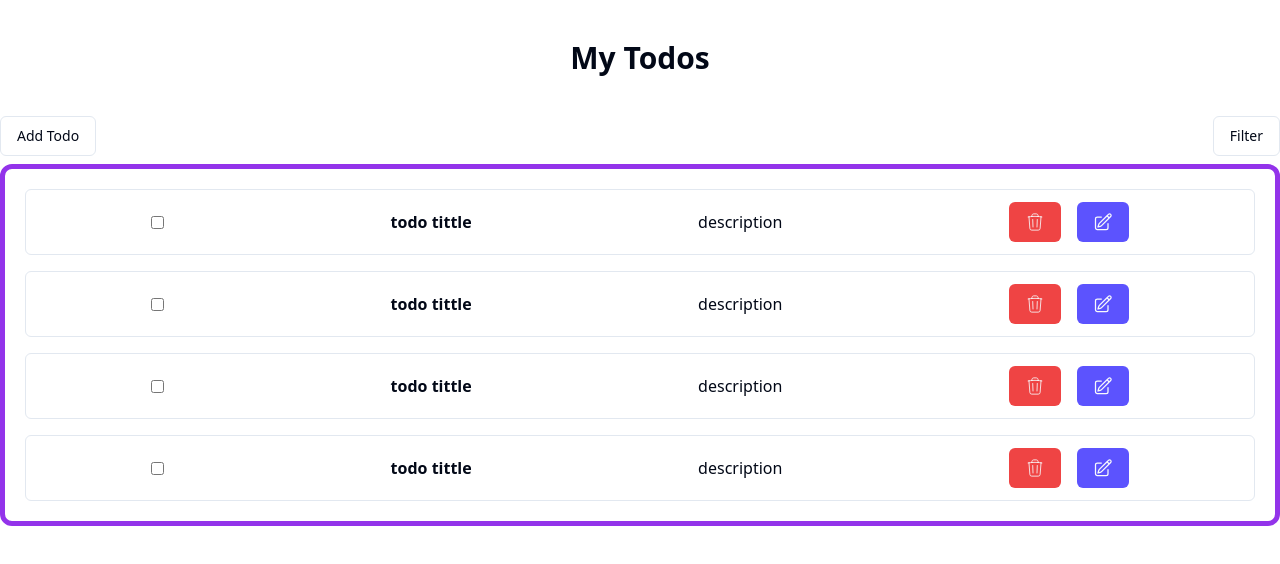
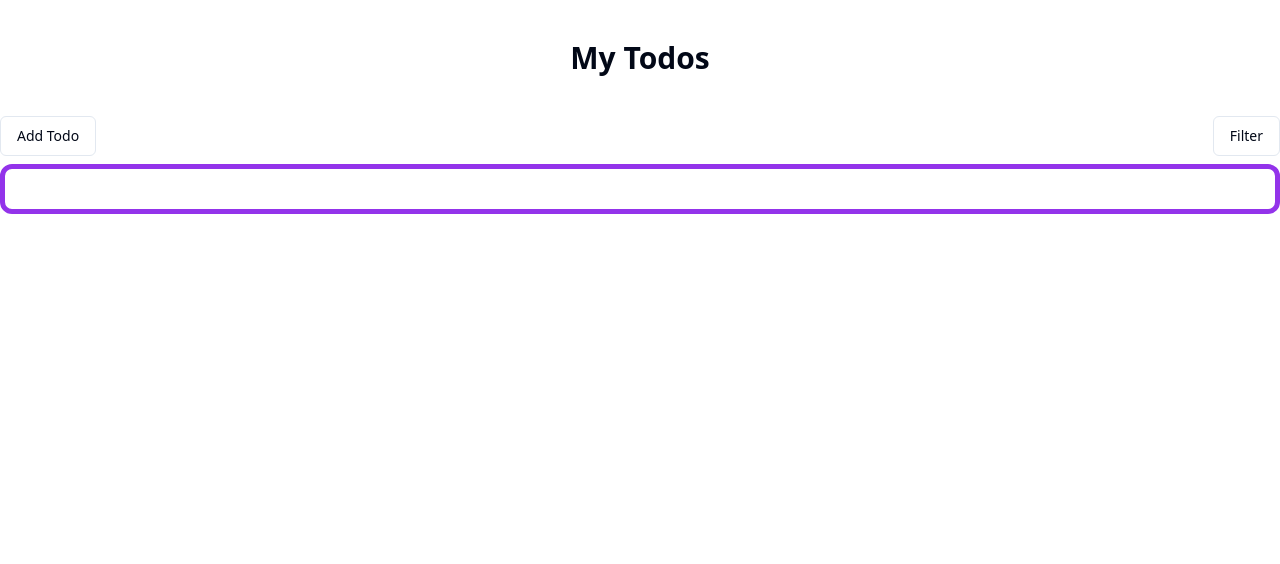
Before and after one commit to oliullah05/ToDoApp-Redux-TypeScript, a React (Vite) app: page / in a window 1280 px wide. Shown: the top 564 px of the page. Built offline with nearby package versions, Linux system fonts and the light colour scheme.

Commit message:
todo delete done

```diff
--- a/src/components/todo/AddTodoModal.tsx
+++ b/src/components/todo/AddTodoModal.tsx
@@ -17,14 +17,14 @@ import { useState } from "react";
 
 
 const AddTodoModal = () => {
-    const [task,setTask]=useState('')
-    const [description,setDescription]=useState('')
+  const [task, setTask] = useState('')
+  const [description, setDescription] = useState('')
 
   const dispatch = useAppDispatch()
 
-   const onSubmit = ()=>{
-    // console.log({task,description});
-    dispatch(addTodo({tittle:task,description:description}))
+  const onSubmit = () => {
+    const randomString = Math.random().toString(36).substring(2, 10)
+    dispatch(addTodo({ id: randomString, tittle: task, description: description }))
   }
   return (
 
@@ -44,13 +44,13 @@ const dispatch = useAppDispatch()
             <Label htmlFor="task" className="text-right">
               Task
             </Label>
-              <Input onBlur={(e)=>setTask(e.target.value)} id="task" placeholder="Pedro Duarte" className="col-span-3" />
+            <Input onBlur={(e) => setTask(e.target.value)} id="task" placeholder="Pedro Duarte" className="col-span-3" />
           </div>
           <div className="grid grid-cols-4 items-center gap-4">
             <Label htmlFor="description" className="text-right">
               Description
             </Label>
-              <Input onBlur={(e)=>setDescription(e.target.value)} id="description" placeholder="@peduarte" className="col-span-3" />
+            <Input onBlur={(e) => setDescription(e.target.value)} id="description" placeholder="@peduarte" className="col-span-3" />
           </div>
         </div>
         <DialogFooter>
--- a/src/components/todo/TodoCard.tsx
+++ b/src/components/todo/TodoCard.tsx
@@ -1,19 +1,26 @@
+import { useAppDispatch } from "@/redux/hook";
 import { Button } from "../ui/button";
-
-const TodoCard = () => {
+import { deleteTodo } from "@/redux/features/todoSlice";
+type TTodoCardProps ={
+    id:string,
+    tittle:string,
+    description:string
+}
+const TodoCard = ({id,tittle,description}:TTodoCardProps) => {
+    const dispatch = useAppDispatch()
     return (
         <div className="bg-white border rounded-md flex justify-around items-center p-3">
             <input type="checkbox" name="" id="" />
-            <p className="font-semibold">todo tittle</p>
-            <p>description</p>
+            <p className="font-semibold">{tittle}</p>
+            <p>{description}</p>
             <div className="space-x-4">
-                <Button className="bg-red-500">
+                <Button onClick={()=>dispatch(deleteTodo(id))} className="bg-red-500">
                     <svg  xmlns="http://www.w3.org/2000/svg" fill="none" viewBox="0 0 24 24" strokeWidth={1} stroke="currentColor" className="size-5">
                         <path strokeLinecap="round" strokeLinejoin="round" d="m14.74 9-.346 9m-4.788 0L9.26 9m9.968-3.21c.342.052.682.107 1.022.166m-1.022-.165L18.16 19.673a2.25 2.25 0 0 1-2.244 2.077H8.084a2.25 2.25 0 0 1-2.244-2.077L4.772 5.79m14.456 0a48.108 48.108 0 0 0-3.478-.397m-12 .562c.34-.059.68-.114 1.022-.165m0 0a48.11 48.11 0 0 1 3.478-.397m7.5 0v-.916c0-1.18-.91-2.164-2.09-2.201a51.964 51.964 0 0 0-3.32 0c-1.18.037-2.09 1.022-2.09 2.201v.916m7.5 0a48.667 48.667 0 0 0-7.5 0" />
                     </svg>
                 </Button>
-                <Button className="bg-[#5C53FE]"><svg xmlns="http://www.w3.org/2000/svg" fill="none" viewBox="0 0 24 24" stroke-width="1.5" stroke="currentColor" className="size-5">
-                    <path stroke-linecap="round" stroke-linejoin="round" d="m16.862 4.487 1.687-1.688a1.875 1.875 0 1 1 2.652 2.652L10.582 16.07a4.5 4.5 0 0 1-1.897 1.13L6 18l.8-2.685a4.5 4.5 0 0 1 1.13-1.897l8.932-8.931Zm0 0L19.5 7.125M18 14v4.75A2.25 2.25 0 0 1 15.75 21H5.25A2.25 2.25 0 0 1 3 18.75V8.25A2.25 2.25 0 0 1 5.25 6H10" />
+                <Button className="bg-[#5C53FE]"><svg xmlns="http://www.w3.org/2000/svg" fill="none" viewBox="0 0 24 24" strokeWidth="1.5" stroke="currentColor" className="size-5">
+                    <path strokeLinecap="round" strokeLinejoin="round" d="m16.862 4.487 1.687-1.688a1.875 1.875 0 1 1 2.652 2.652L10.582 16.07a4.5 4.5 0 0 1-1.897 1.13L6 18l.8-2.685a4.5 4.5 0 0 1 1.13-1.897l8.932-8.931Zm0 0L19.5 7.125M18 14v4.75A2.25 2.25 0 0 1 15.75 21H5.25A2.25 2.25 0 0 1 3 18.75V8.25A2.25 2.25 0 0 1 5.25 6H10" />
                 </svg>
                 </Button>
             </div>
--- a/src/components/todo/TodoContainer.tsx
+++ b/src/components/todo/TodoContainer.tsx
@@ -1,10 +1,14 @@
 
+import { useAppSelector } from "@/redux/hook";
 import AddTodoModal from "./AddTodoModal";
 import TodoCard from "./TodoCard";
 import TodoFilter from "./TodoFilter";
+import { todo } from "node:test";
 
 
 const TodoContainer = () => {
+
+    const {todos} = useAppSelector((state)=>state.todos)
     return (
         <section>
 
@@ -17,10 +21,10 @@ const TodoContainer = () => {
 
             <div className="border-[5px] border-purple-600 w-full h-full rounded-xl p-5 space-y-4">
            {/* <p className="flex justify-center items-center text-2xl font-bold bg-white rounded-md">There is no task pending</p> */}
-           <TodoCard></TodoCard>
-           <TodoCard></TodoCard>
-           <TodoCard></TodoCard>
-           <TodoCard></TodoCard>
+         {
+            todos.map(item=><TodoCard key={item.id} {...item}></TodoCard>
+            )
+         }
             </div>
         </section>
 
--- a/src/redux/features/todoSlice.ts
+++ b/src/redux/features/todoSlice.ts
@@ -3,6 +3,7 @@ import { PayloadAction, createSlice } from "@reduxjs/toolkit";
 
 
 type TTodo = {
+ id:string,
 tittle:string,
 description:string,
 isCompleted?:boolean
@@ -20,12 +21,15 @@ const todoSlice = createSlice({
     reducers: {
         addTodo: (state,action:PayloadAction<TTodo>) => {
             state.todos.push({...action.payload,isCompleted:false})
+        },
+        deleteTodo :(state,action:PayloadAction<string>)=>{
+      state.todos = state.todos.filter((todo)=>todo.id !== action.payload)
         }
     }
 })
 
 
-export const {addTodo} = todoSlice.actions
+export const {addTodo,deleteTodo} = todoSlice.actions
 
 // console.log(todoSlice, 99);
 export default todoSlice.reducer
```
Lines whose indentation alone changed are shown as unchanged.
